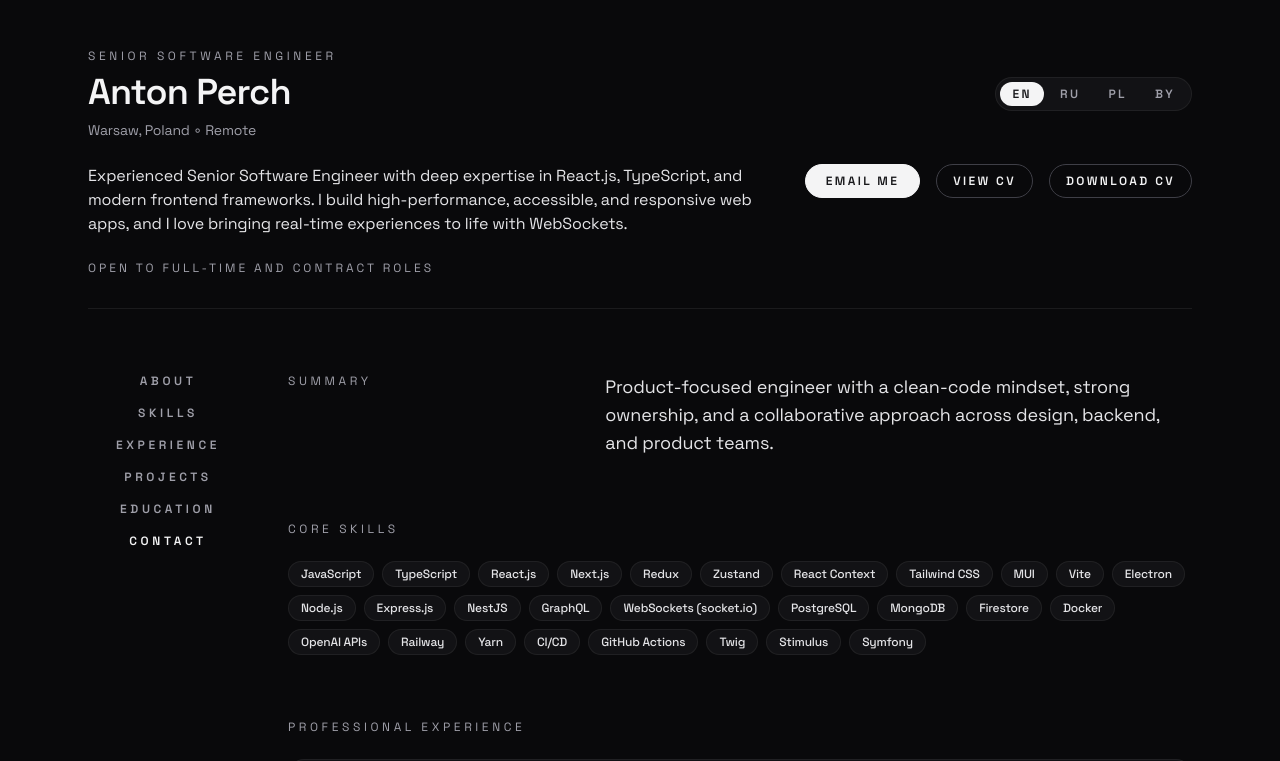
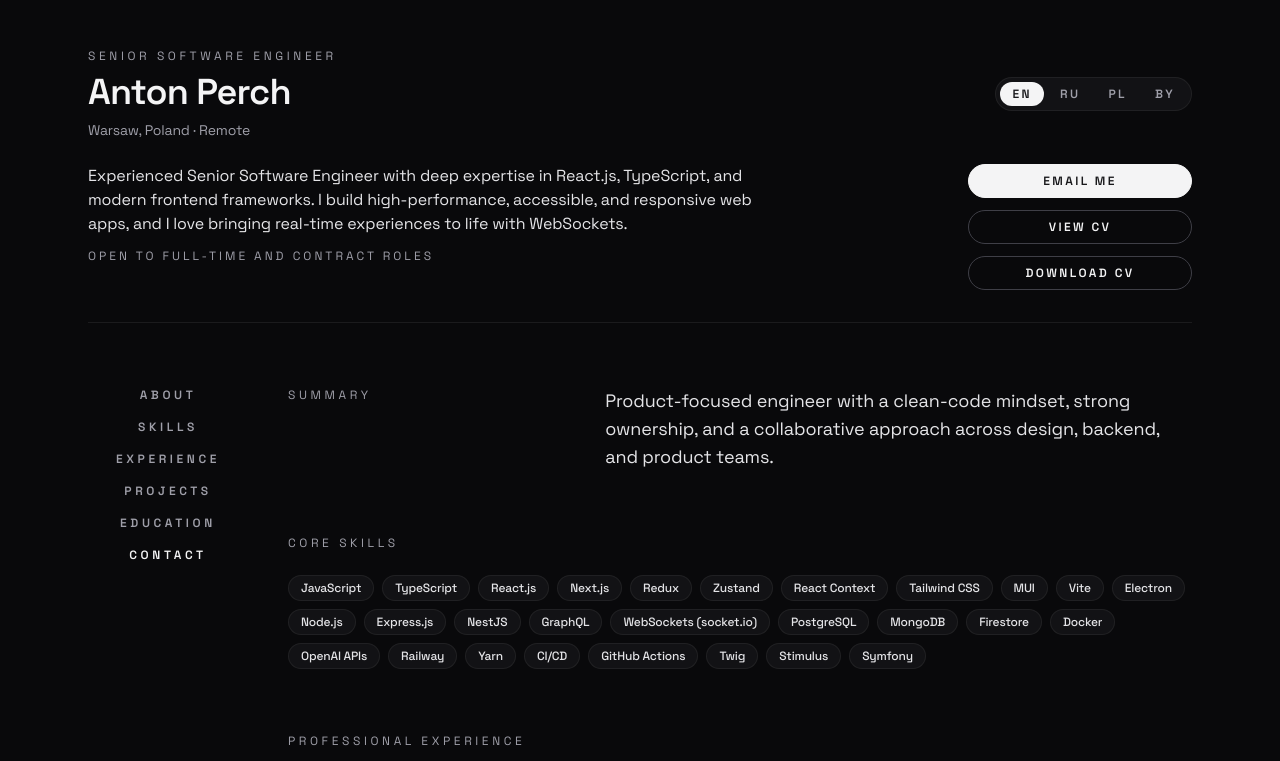
Before and after one commit to Perchusha/Portfolio_v2, a React (Vite) app: page / in a window 1280 px wide. Shown: the top 761 px of the page. Built offline with nearby package versions, Linux system fonts and the light colour scheme.

Commit message:
fix: header buttons aligning

```diff
--- a/src/components/Header.tsx
+++ b/src/components/Header.tsx
@@ -44,33 +44,35 @@ function Header({ t, language, languageOptions, onLanguageChange, onContactClick
         </div>
       </div>
       <div className="flex flex-col gap-4 items-start md:flex-row md:justify-between">
-        <p className="max-w-2xl text-base text-zinc-200">{t.hero.summary}</p>
-        <div className="flex flex-wrap items-center gap-4">
+        <div className="max-w-2xl space-y-3 text-base text-zinc-200">
+          <p>{t.hero.summary}</p>
+          <p className="text-xs uppercase tracking-[0.25em] text-zinc-400">{t.hero.availability}</p>
+        </div>
+        <div className="flex w-full flex-col gap-3 sm:w-56">
           <a
-            className="cursor-pointer rounded-full border border-zinc-100 bg-zinc-100 px-5 py-2 text-xs font-semibold uppercase tracking-[0.2em] text-zinc-900 transition hover:-translate-y-0.5 hover:bg-zinc-200"
+            className="cursor-pointer rounded-full border border-zinc-100 bg-zinc-100 px-5 py-2 text-center text-xs font-semibold uppercase tracking-[0.2em] text-zinc-900 transition hover:bg-zinc-200"
             href="#contact-form"
             onClick={onContactClick}
           >
             {t.hero.ctaPrimary}
           </a>
           <a
-            className="cursor-pointer rounded-full border border-zinc-700 px-4 py-2 text-xs font-semibold uppercase tracking-[0.2em] text-zinc-100 transition hover:-translate-y-0.5 hover:border-zinc-500"
+            className="cursor-pointer rounded-full border border-zinc-700 px-4 py-2 text-center text-xs font-semibold uppercase tracking-[0.2em] text-zinc-100 transition hover:border-zinc-500"
             href="/Anton%20Perch%20CV.pdf"
             target="_blank"
             rel="noreferrer"
           >
-            View CV
+            {t.hero.cvView}
           </a>
           <a
-            className="cursor-pointer rounded-full border border-zinc-700 px-4 py-2 text-xs font-semibold uppercase tracking-[0.2em] text-zinc-100 transition hover:-translate-y-0.5 hover:border-zinc-500"
+            className="cursor-pointer rounded-full border border-zinc-700 px-4 py-2 text-center text-xs font-semibold uppercase tracking-[0.2em] text-zinc-100 transition hover:border-zinc-500"
             href="/Anton%20Perch%20CV.pdf"
             download
           >
-            Download CV
+            {t.hero.cvDownload}
           </a>
         </div>
       </div>
-      <p className="text-xs uppercase tracking-[0.25em] text-zinc-400">{t.hero.availability}</p>
     </header>
   )
 }
--- a/src/constants/translations.ts
+++ b/src/constants/translations.ts
@@ -12,12 +12,14 @@ export const translations: Translations = {
     },
     hero: {
       role: 'Senior Software Engineer',
-      location: 'Warsaw, Poland ∘ Remote',
+      location: 'Warsaw, Poland · Remote',
       summary:
         'Experienced Senior Software Engineer with deep expertise in React.js, TypeScript, and modern frontend frameworks. I build high-performance, accessible, and responsive web apps, and I love bringing real-time experiences to life with WebSockets.',
       ctaPrimary: 'Email me',
       ctaSecondary: 'View projects',
       availability: 'Open to full-time and contract roles',
+      cvDownload: 'Download CV',
+      cvView: 'View CV',
     },
     about: {
       title: 'Summary',
@@ -25,7 +27,7 @@ export const translations: Translations = {
     },
     sections: {
       skillsTitle: 'Core skills',
-      projectsTitle: 'Portfolio projects',
+      projectsTitle: 'Projects',
       experienceTitle: 'Professional experience',
       educationTitle: 'Education',
       languagesTitle: 'Languages',
@@ -120,6 +122,8 @@ export const translations: Translations = {
       ctaPrimary: 'Написать на почту',
       ctaSecondary: 'Смотреть проекты',
       availability: 'Открыт к full-time и контрактным ролям',
+      cvDownload: 'Скачать CV',
+      cvView: 'Просмотреть CV',
     },
     about: {
       title: 'Резюме',
@@ -127,7 +131,7 @@ export const translations: Translations = {
     },
     sections: {
       skillsTitle: 'Ключевые навыки',
-      projectsTitle: 'Проекты портфолио',
+      projectsTitle: 'Проекты',
       experienceTitle: 'Профессиональный опыт',
       educationTitle: 'Образование',
       languagesTitle: 'Языки',
@@ -221,6 +225,8 @@ export const translations: Translations = {
       ctaPrimary: 'Napisz do mnie',
       ctaSecondary: 'Zobacz projekty',
       availability: 'Otwarte na role full-time i kontrakty',
+      cvDownload: 'Pobierz CV',
+      cvView: 'Zobacz CV',
     },
     about: {
       title: 'Podsumowanie',
@@ -228,7 +234,7 @@ export const translations: Translations = {
     },
     sections: {
       skillsTitle: 'Kluczowe umiejętności',
-      projectsTitle: 'Projekty portfolio',
+      projectsTitle: 'Projekty',
       experienceTitle: 'Doświadczenie zawodowe',
       educationTitle: 'Edukacja',
       languagesTitle: 'Języki',
@@ -322,6 +328,8 @@ export const translations: Translations = {
       ctaPrimary: 'Напісаць мне',
       ctaSecondary: 'Праекты',
       availability: 'Адкрыты да full-time і кантрактных роляў',
+      cvDownload: 'Спампаваць CV',
+      cvView: 'Праглядзець CV',
     },
     about: {
       title: 'Каротка',
@@ -329,7 +337,7 @@ export const translations: Translations = {
     },
     sections: {
       skillsTitle: 'Ключавыя навыкі',
-      projectsTitle: 'Праекты партфоліа',
+      projectsTitle: 'Праекты',
       experienceTitle: 'Прафесійны досвед',
       educationTitle: 'Адукацыя',
       languagesTitle: 'Мовы',
--- a/src/types/Translations.ts
+++ b/src/types/Translations.ts
@@ -16,6 +16,8 @@ export type Hero = {
   ctaPrimary: string
   ctaSecondary: string
   availability: string
+  cvView: string
+  cvDownload: string
 }
 
 export type About = {
```
